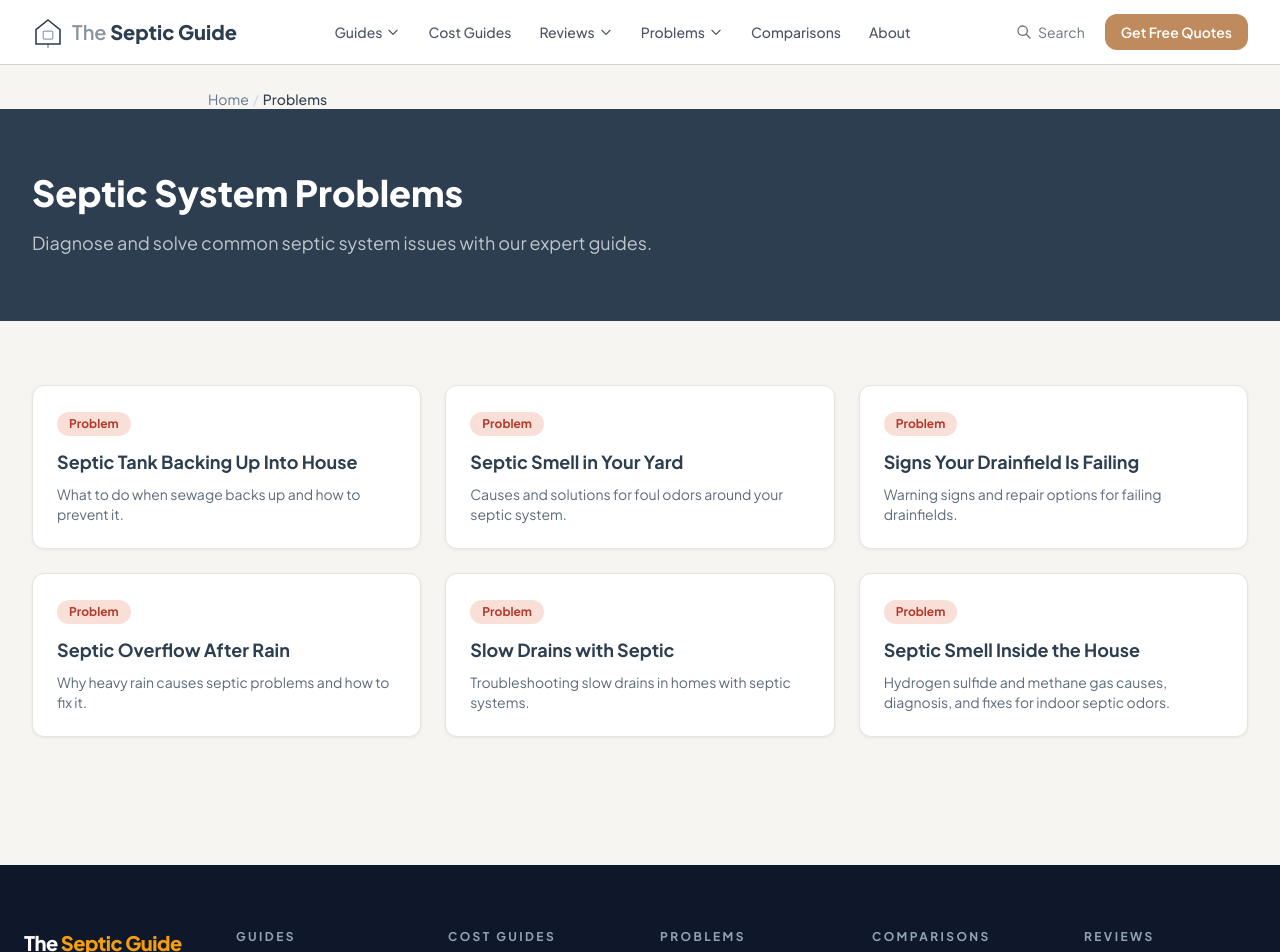
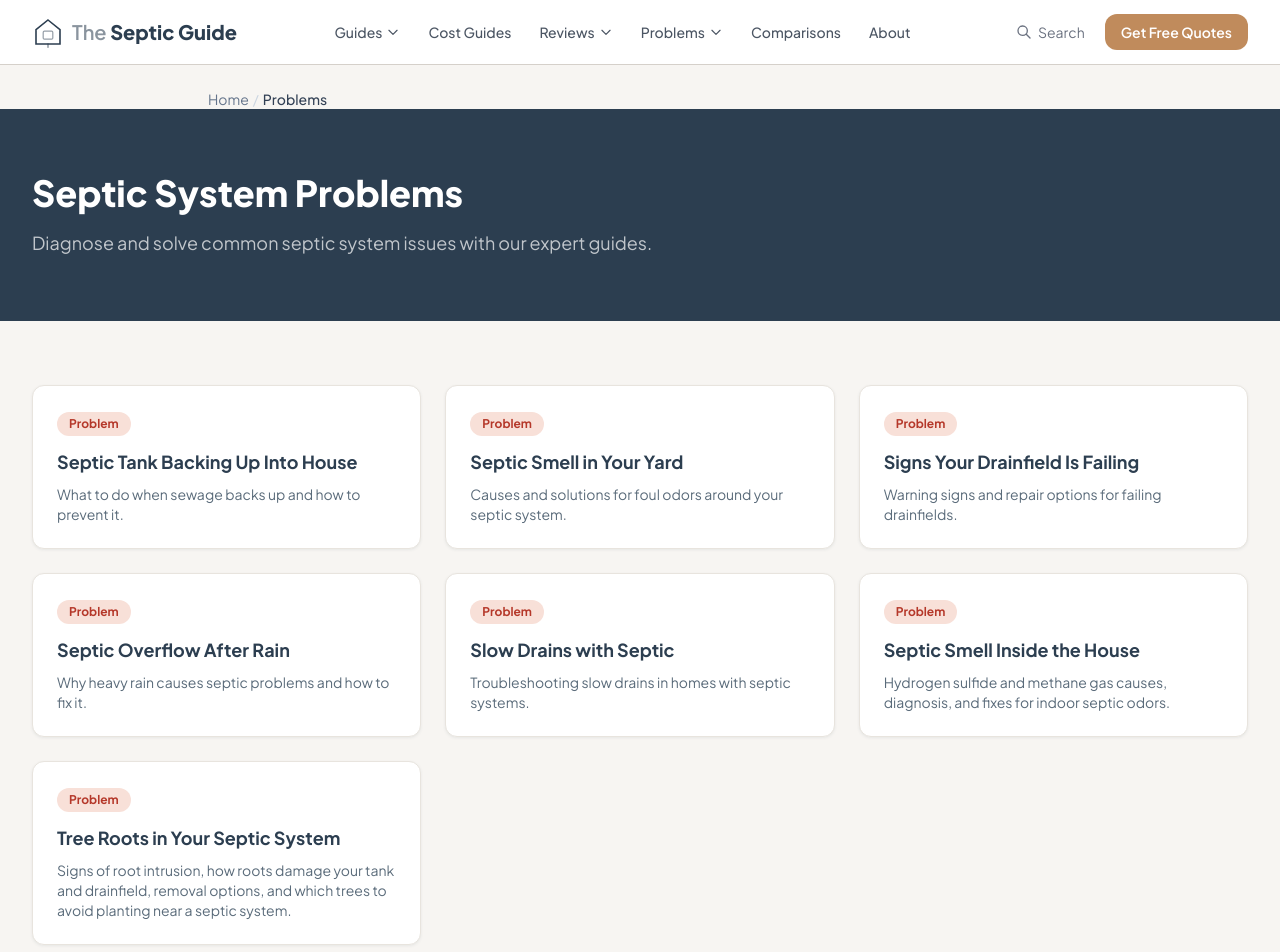
Before and after one commit to thebasementguide2026/theseptic.guide-, a Next.js app: page /problems in a window 1280 px wide. Shown: the top 952 px of the page. Built offline with nearby package versions, Linux system fonts and the light colour scheme.

Commit message:
Add tree-roots-septic-system to problems index

```diff
--- a/app/problems/page.tsx
+++ b/app/problems/page.tsx
@@ -14,6 +14,7 @@ const problems = [
   { title: 'Septic Overflow After Rain', href: '/problems/overflow-after-rain', description: 'Why heavy rain causes septic problems and how to fix it.' },
   { title: 'Slow Drains with Septic', href: '/problems/slow-drains', description: 'Troubleshooting slow drains in homes with septic systems.' },
   { title: 'Septic Smell Inside the House', href: '/problems/septic-smell-inside-house', description: 'Hydrogen sulfide and methane gas causes, diagnosis, and fixes for indoor septic odors.' },
+  { title: 'Tree Roots in Your Septic System', href: '/problems/tree-roots-septic-system', description: 'Signs of root intrusion, how roots damage your tank and drainfield, removal options, and which trees to avoid planting near a septic system.' },
 ]
 
 export default function ProblemsPage() {
```
